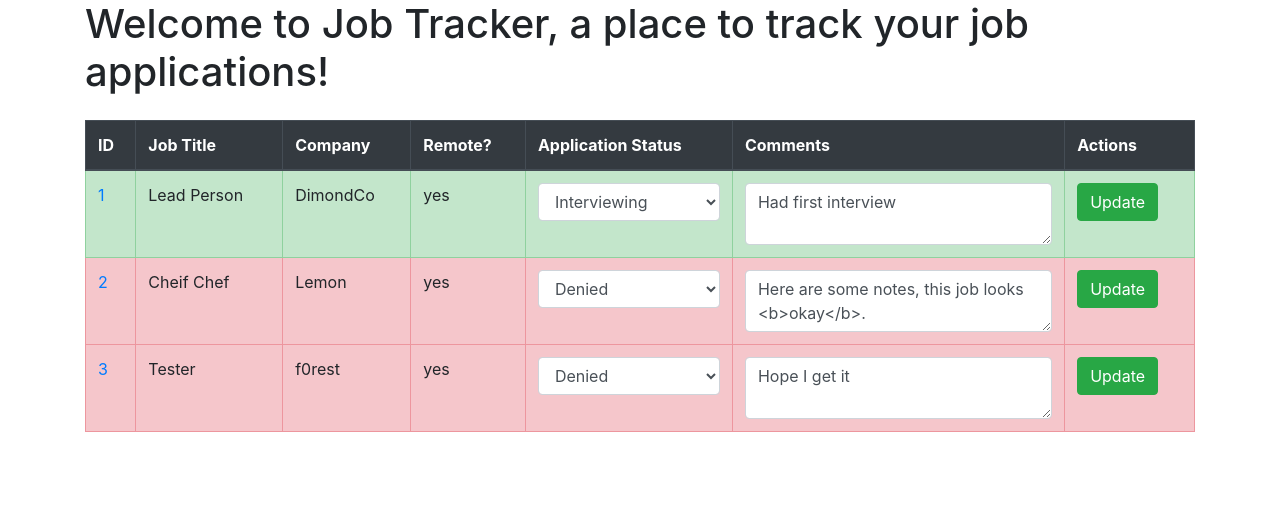
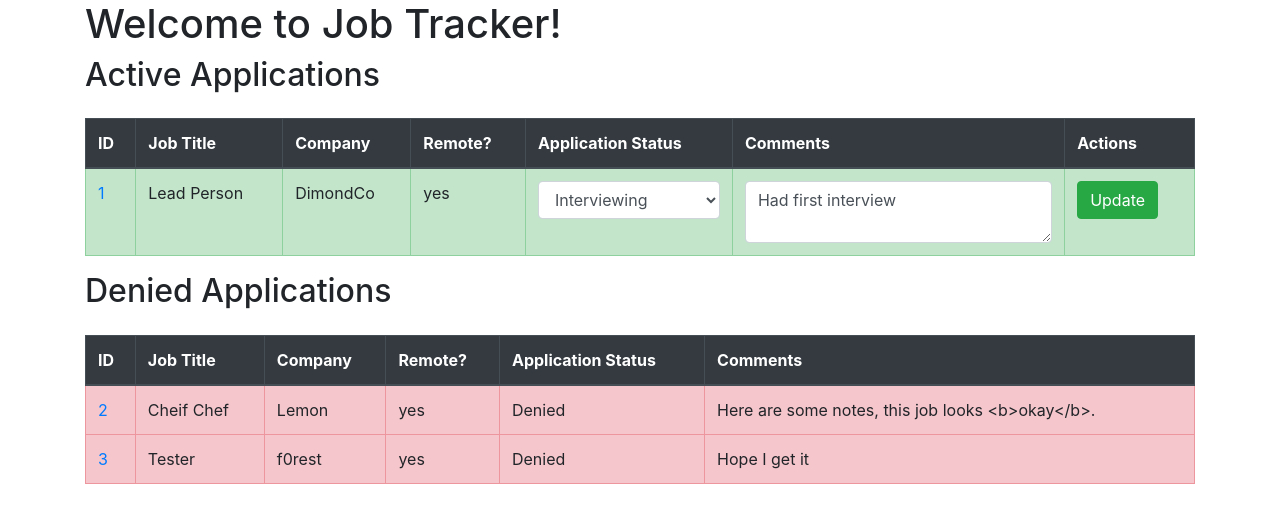
Before and after one commit to f0rest3xplorer/job_tracker, a Flask app: page / in a window 1280 px wide. Shown: the part 56-579 px from the top of the page. Run offline with Flask 3, Linux system fonts and the light colour scheme; data comes from the database, SQL or seed files in the repository; both versions use the stored data as it was after the commit; some libraries are stand-ins or nearby versions.

Commit message:
added second table for denied applications

```diff
--- a/app.py
+++ b/app.py
@@ -35,7 +35,11 @@ def index():
     posts = conn.execute('SELECT * FROM posts').fetchall()
     jobs = conn.execute('SELECT * FROM jobs').fetchall()
     conn.close()
-    return render_template('index.html', posts=posts, jobs=jobs)
+
+    active_jobs = [job for job in jobs if job['applied'] != 'denied']
+    denied_jobs = [job for job in jobs if job['applied'] == 'denied']
+
+    return render_template('index.html', posts=posts, jobs=jobs, active_jobs=active_jobs, denied_jobs=denied_jobs)
 
 @app.route('/update_job', methods=['POST'])
 def update_job():
--- a/templates/index.html
+++ b/templates/index.html
@@ -1,8 +1,10 @@
 {% extends 'base.html' %}
 
 {% block content %}
-    <h1>{% block title %} Welcome to Job Tracker, a place to track your job applications! {% endblock %}</h1>
+<h1>{% block title %} Welcome to Job Tracker! {% endblock %}</h1>
 
+<!-- Main Table: Active Jobs (Excludes Denied) -->
+<h2>Active Applications</h2>
 <table class="table table-striped table-bordered mt-4">
     <thead class="thead-dark">
         <tr>
@@ -16,21 +18,12 @@
         </tr>
     </thead>
     <tbody>
-            {% if jobs %}
-                {% for job in jobs %}
-                <tr
-                    {% if job['applied'] == 'applied' %}
-                        class="table-info"
-                    {% elif job['applied'] == 'denied' %}
-                        class="table-danger"
-                    {% elif job['applied'] == 'interviewing' %}
-                        class="table-success"
-                    {% endif %}
-                    data-job-id="{{ job['id'] }}"
-                >
-                    <td>
-                        <a href="{{ url_for('job', job_id=job['id']) }}">{{ job['id'] }}</a>
-                    </td>
+        {% for job in active_jobs %}
+        <tr data-job-id="{{ job['id'] }}"
+            {% if job['applied'] == 'applied' %} class="table-info"
+            {% elif job['applied'] == 'interviewing' %} class="table-success"
+            {% endif %}>
+            <td><a href="{{ url_for('job', job_id=job['id']) }}">{{ job['id'] }}</a></td>
             <td>{{ job['job_title'] }}</td>
             <td>{{ job['company'] }}</td>
             <td>{{ job['remote_q'] }}</td>
@@ -43,19 +36,37 @@
                     <option value="denied" {% if job['applied'] == 'denied' %}selected{% endif %}>Denied</option>
                 </select>
             </td>
-                    <td>
-                        <textarea class="form-control update-comments">{{ job['comments'] }}</textarea>
-                    </td>
-                    <td>
-                        <button class="btn btn-success save-job">Update</button>
-                    </td>
+            <td><textarea class="form-control update-comments">{{ job['comments'] }}</textarea></td>
+            <td><button class="btn btn-success save-job">Update</button></td>
         </tr>
         {% endfor %}
-            {% else %}
+    </tbody>
+</table>
+
+<!-- Second Table: Denied Jobs -->
+<h2>Denied Applications</h2>
+<table class="table table-striped table-bordered mt-4">
+    <thead class="thead-dark">
         <tr>
-                    <td colspan="7" class="text-center">No jobs found.</td>
+            <th>ID</th>
+            <th>Job Title</th>
+            <th>Company</th>
+            <th>Remote?</th>
+            <th>Application Status</th>
+            <th>Comments</th>
         </tr>
-            {% endif %}
+    </thead>
+    <tbody>
+        {% for job in denied_jobs %}
+        <tr class="table-danger">
+            <td><a href="{{ url_for('job', job_id=job['id']) }}">{{ job['id'] }}</a></td>
+            <td>{{ job['job_title'] }}</td>
+            <td>{{ job['company'] }}</td>
+            <td>{{ job['remote_q'] }}</td>
+            <td>Denied</td>
+            <td>{{ job['comments'] }}</td>
+        </tr>
+        {% endfor %}
     </tbody>
 </table>
 
```
Also changed, not shown: database.db. Lines whose indentation alone changed are shown as unchanged.
